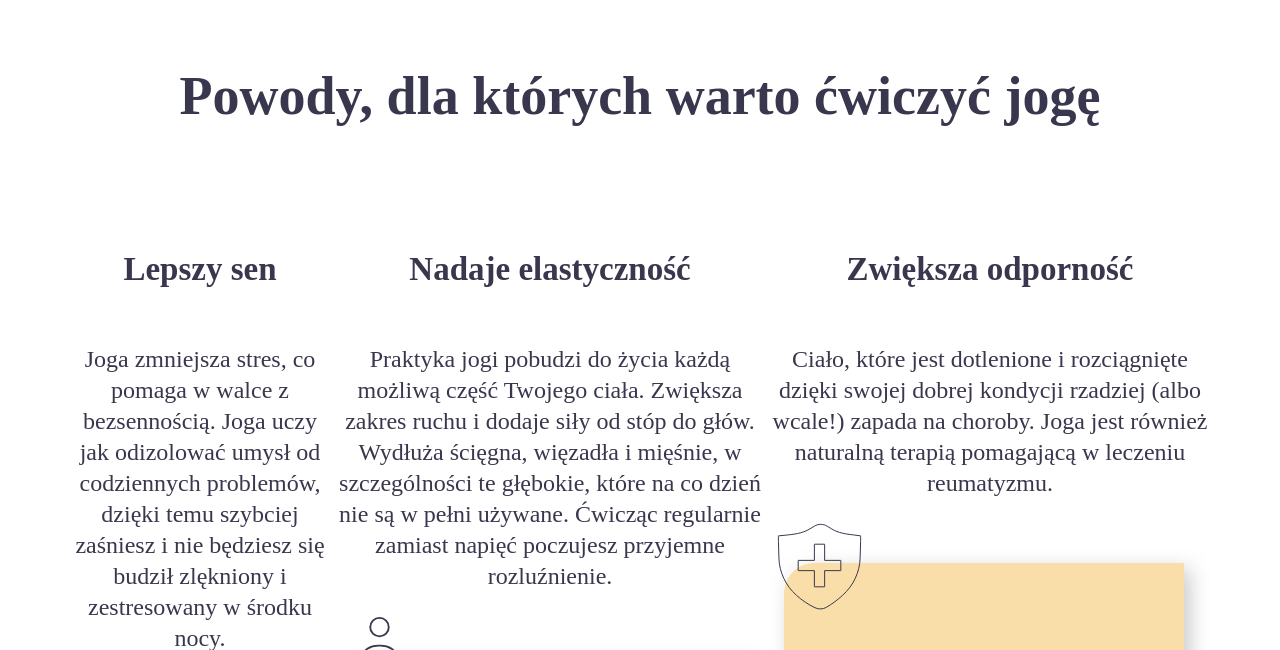
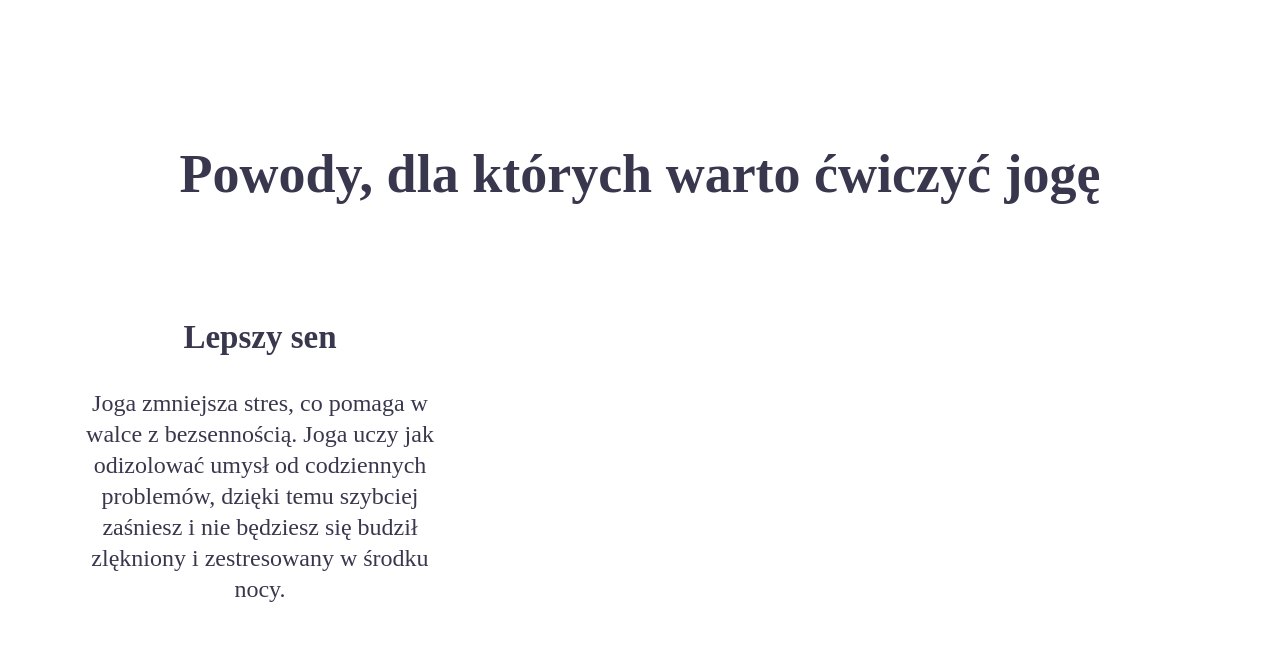
Before and after one commit to Alona655/aplikacja_jogi, a PHP site: page /info in a window 1280 px wide. Shown: the part 1344-1994 px from the top of the page. Run offline with PHP 8.4, Linux system fonts and the light colour scheme.

Commit message:
Changing the info page

```diff
--- a/project/public/css/info.css
+++ b/project/public/css/info.css
@@ -94,16 +94,16 @@ nav{
 .titleBlock1 {
     font-family: PT Serif;
     font-weight: bold;
-    font-size: 43px;
+    font-size: 64px;
+    margin: 0;
+    padding: 1.3em 0 1em;
     color: #39374D;
 }
 
 .textBlock1 {
     font-family: PT Sans;
-    font-style: normal;
     font-weight: normal;
     font-size: 24px;
-    line-height: 31px;
     color: #39374D;
     width: 24em;
 }
@@ -134,7 +134,7 @@ nav{
     max-width: 1140px;
     margin: 0 auto;
     display: grid;
-    padding-bottom: 4em;
+    padding: 4em 0 4.5em;
     grid-template-columns: 50% 50%;
 }
 
@@ -152,11 +152,23 @@ nav{
     font-family: PT Sans;
     font-weight: normal;
     font-size: 26px;
+    margin: 0;
+    padding-top: 0.4em;
     text-align: center;
     color: #39374D;
 }
 
 /*------------------------------------------------------------*/
+
+.titleBlock3 {
+    font-family: PT Serif;
+    font-weight: bold;
+    font-size: 54px;
+    padding: 1.3em 0 1.5em;
+    margin: 0;
+    text-align: center;
+    color: #39374D;
+}
 
 .notesBlock3 {
     display: grid;
@@ -171,16 +183,6 @@ nav{
 
 .imgNote1 {
     background: url("public/img/noteWithMoonBlock3.svg");
-}
-
-.titleBlock3 {
-    font-family: PT Serif;
-    font-weight: bold;
-    font-size: 54px;
-    padding: 1em 0 1.7em;
-    margin: 0;
-    text-align: center;
-    color: #39374D;
 }
 
 .titleNote1 {
--- a/project/public/views/info.php
+++ b/project/public/views/info.php
@@ -8,7 +8,12 @@
 
 <body>
 <main>
-    <section>
+    <section style="
+    background-image: url(public/img/girl.svg);
+    background-repeat: no-repeat;
+    background-position-x: 80%;
+    background-position-y: 75%;
+">
             <header>
                 <div class="containerProfile">
                     <div class="logo">
@@ -28,12 +33,8 @@
             </header>
 
         <div class="content">
-            <div class="titleBlock1">
-                <h1>Programy szkoleniowe online w czasie rzeczywistym</h1>
-            </div>
-            <div class="textBlock1">
-                <p>Ulepsz swoje ciało i napełnij pozytywną energią z domowego zacisza</p>
-            </div>
+            <h1 class="titleBlock1">Programy szkoleniowe online w czasie rzeczywistym</h1>
+            <p class="textBlock1">Ulepsz swoje ciało i napełnij pozytywną energią z domowego zacisza</p>
             <div class="buttonBlock1">
                 <button class="textButtonBlock1">WYPROBUJ ZA DARMO</button>
             </div>
@@ -59,45 +60,41 @@
             <h1 class="titleBlock3">Powody, dla których warto ćwiczyć jogę</h1>
             <div class="notesBlock3">
                 <div class="note1">
-                    <div class="imgNote1">
+<!--                    <div class="imgNote1">-->
 <!--                        <img src="public/img/noteWithMoonBlock3.svg">-->
-                    </div>
-                    <div class="titleNote1">
-                        <p>Lepszy sen</p>
-                    </div>
-                    <div class="textNote1">
-                        <p>Joga zmniejsza stres, co pomaga w walce z bezsennością. Joga uczy jak odizolować umysł od
+<!--                    </div>-->
+                    <p class="titleNote1">Lepszy sen</p>
+                    <p class="textNote1">Joga zmniejsza stres, co pomaga w walce z bezsennością. Joga uczy jak odizolować umysł od
                             codziennych problemów, dzięki temu szybciej zaśniesz i nie będziesz się budził zlękniony i
                             zestresowany w środku nocy.</p>
-                    </div>
                 </div>
-                <div class="note2">
-                    <div class="titleNote2">
-                        <p>Nadaje elastyczność</p>
-                    </div>
-                    <div class="textNote2">
-                        <p>Praktyka jogi pobudzi do życia każdą możliwą część Twojego ciała. Zwiększa zakres ruchu i
-                            dodaje siły od stóp do głów. Wydłuża ścięgna, więzadła i mięśnie, w szczególności te
-                            głębokie, które na co dzień nie są w pełni używane. Ćwicząc regularnie zamiast napięć
-                            poczujesz przyjemne rozluźnienie.</p>
-                    </div>
-                    <div class="imgNote2">
-                        <img src="public/img/noteWithHumanBlock3.svg">
-                    </div>
-                </div>
-                <div class="note3">
-                    <div class="titleNote2">
-                        <p>Zwiększa odporność</p>
-                    </div>
-                    <div class="textNote2">
-                        <p>Сiało, które jest dotlenione i rozciągnięte dzięki swojej dobrej kondycji rzadziej
-                            (albo wcale!) zapada na choroby. Joga jest również naturalną terapią pomagającą w leczeniu
-                            reumatyzmu.</p>
-                    </div>
-                    <div class="imgNote2">
-                        <img src="public/img/noteWithHealth.svg">
-                    </div>
-                </div>
+<!--                <div class="note2">-->
+<!--                    <div class="titleNote2">-->
+<!--                        <p>Nadaje elastyczność</p>-->
+<!--                    </div>-->
+<!--                    <div class="textNote2">-->
+<!--                        <p>Praktyka jogi pobudzi do życia każdą możliwą część Twojego ciała. Zwiększa zakres ruchu i-->
+<!--                            dodaje siły od stóp do głów. Wydłuża ścięgna, więzadła i mięśnie, w szczególności te-->
+<!--                            głębokie, które na co dzień nie są w pełni używane. Ćwicząc regularnie zamiast napięć-->
+<!--                            poczujesz przyjemne rozluźnienie.</p>-->
+<!--                    </div>-->
+<!--                    <div class="imgNote2">-->
+<!--                        <img src="public/img/noteWithHumanBlock3.svg">-->
+<!--                    </div>-->
+<!--                </div>-->
+<!--                <div class="note3">-->
+<!--                    <div class="titleNote2">-->
+<!--                        <p>Zwiększa odporność</p>-->
+<!--                    </div>-->
+<!--                    <div class="textNote2">-->
+<!--                        <p>Сiało, które jest dotlenione i rozciągnięte dzięki swojej dobrej kondycji rzadziej-->
+<!--                            (albo wcale!) zapada na choroby. Joga jest również naturalną terapią pomagającą w leczeniu-->
+<!--                            reumatyzmu.</p>-->
+<!--                    </div>-->
+<!--                    <div class="imgNote2">-->
+<!--                        <img src="public/img/noteWithHealth.svg">-->
+<!--                    </div>-->
+<!--                </div>-->
             </div>
         </div>
     </section>
--- a/project/src/controllers/SecurityController.php
+++ b/project/src/controllers/SecurityController.php
@@ -29,6 +29,8 @@ class SecurityController extends AppController
 
         $url = "http://$_SERVER[HTTP_HOST]";
         header("Location: {$url}/activity");
+        exit;
+    }
 
-    }
+
 }
```
